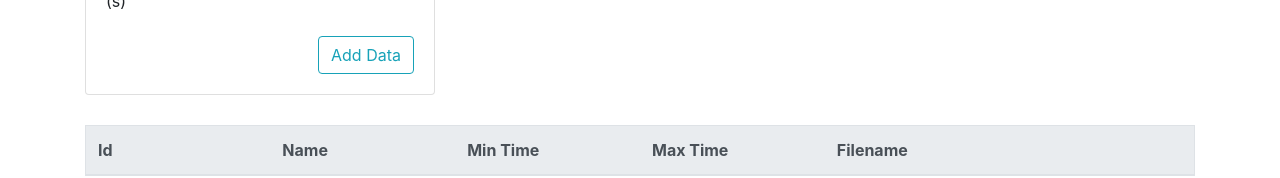
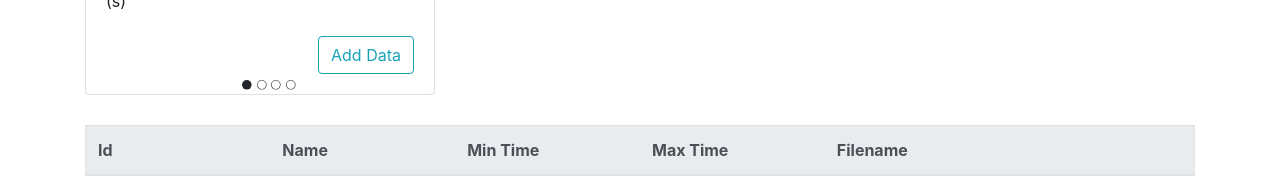
Before and after one commit to makki-villaluz/198-Vue, a Vue app: page /#/stops in a window 1280 px wide. Shown: the part 387-565 px from the top of the page. Built offline with nearby package versions, Linux system fonts and the light colour scheme; no server answers.

Commit message:
added a page indicator for adding stops

```diff
--- /dev/null
+++ b/src/components/stops/PageIndicator.vue
@@ -0,0 +1,25 @@
+<template>
+  <div>
+    <span v-for="n in pages-1" :key="n">
+      <span v-if="n===currentPage">
+        <b-icon-circle-fill :font-scale="iconSize" style="margin-right: 5px"></b-icon-circle-fill>
+      </span>
+      <span v-else>
+        <b-icon-circle :font-scale="iconSize" style="margin-right: 5px"></b-icon-circle>
+      </span>
+    </span>
+    <span v-if="pages===currentPage">
+      <b-icon-circle-fill :font-scale="iconSize" style="margin-right: 5px"></b-icon-circle-fill>
+    </span>
+    <span v-else>
+      <b-icon-circle :font-scale="iconSize" style="margin-right: 5px"></b-icon-circle>
+    </span>
+  </div>
+</template>
+
+<script>
+export default {
+  name: "PageIndicator",
+  props: ["pages","currentPage", "iconSize"],
+}
+</script>
--- a/src/components/stops/UploadCardStops.vue
+++ b/src/components/stops/UploadCardStops.vue
@@ -207,14 +207,22 @@
 					@click="goToAddStopPage"
 				>Add More Points</b-button>
 			</div>
+			<div style="position: absolute; bottom: 0; left: 156px">
+				<PageIndicator :pages="4" :currentPage="addStopPage + 1" iconSize="0.6"/>
+			</div>
 		</b-card>
 	</div>
 </template>
 
 <script>
+import PageIndicator from "@/components/stops/PageIndicator";
+
 export default {
 	name: "UploadStops",
 	props: ["stops"],
+	components: {
+		PageIndicator,
+	},
 	data() {
 		return {
 			name: "",
```
